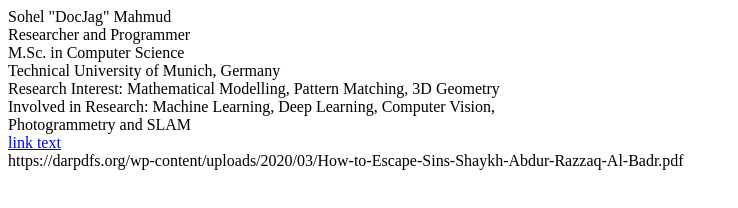
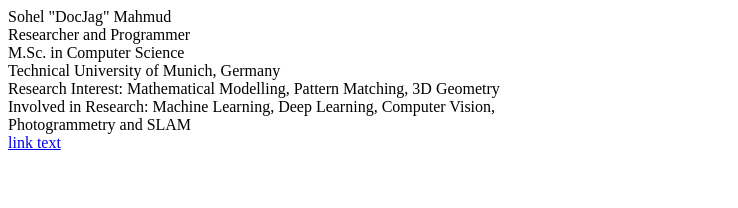
Before and after one commit to docjag/docjag.github.io, a plain HTML site: page index.html in a window 1280 px wide. Shown: the whole page, without its empty margins (0-738 px from the left). Drawn offline with Linux system fonts and the light colour scheme.

Commit message:
Update index.html

```diff
--- a/index.html
+++ b/index.html
@@ -12,9 +12,7 @@
       <div>Involved in Research: Machine Learning, Deep Learning, Computer Vision,
         <br /> Photogrammetry and SLAM </div>
     </div>
-    <div>
-<a href="shorturl.at/swDMO">link text</a><div>
-
-    <div>https://darpdfs.org/wp-content/uploads/2020/03/How-to-Escape-Sins-Shaykh-Abdur-Razzaq-Al-Badr.pdf</div>
+    <div><a href="https://darpdfs.org/wp-content/uploads/2020/03/How-to-Escape-Sins-Shaykh-Abdur-Razzaq-Al-Badr.pdf">link text</a>
+    </div>
   </body>
 </html>
```
